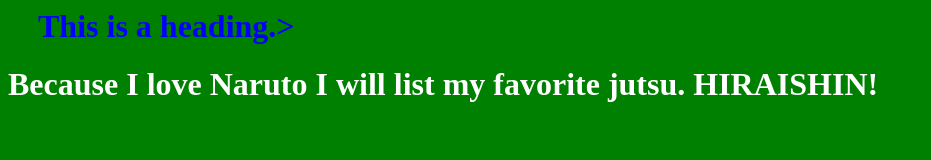
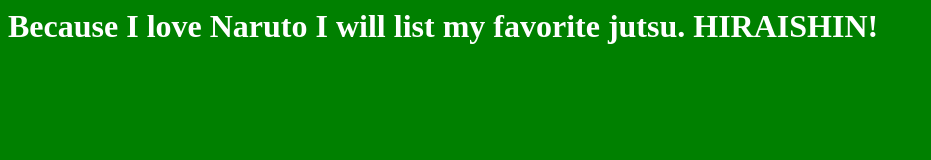
Before and after one commit to TimothyHopewell/life-sucks, a plain HTML site: page index.html in a window 1280 px wide. Shown: the whole page, without its empty margins (0-931 px from the left). Drawn offline with Linux system fonts and the light colour scheme.

Commit message:
Update index.html

```diff
--- a/index.html
+++ b/index.html
@@ -2,7 +2,7 @@
    <head>
     <link rel="stylesheet" type="text/css" href="style.css">
     <link/>
-    <h1 style="color:blue;margin-left:30px;">This is a heading.>
+    <h1 style="color:blue;margin-left:30px;">
      <head/>
      <body>
        <h1> Because I love Naruto I will list my favorite jutsu. HIRAISHIN!
```
